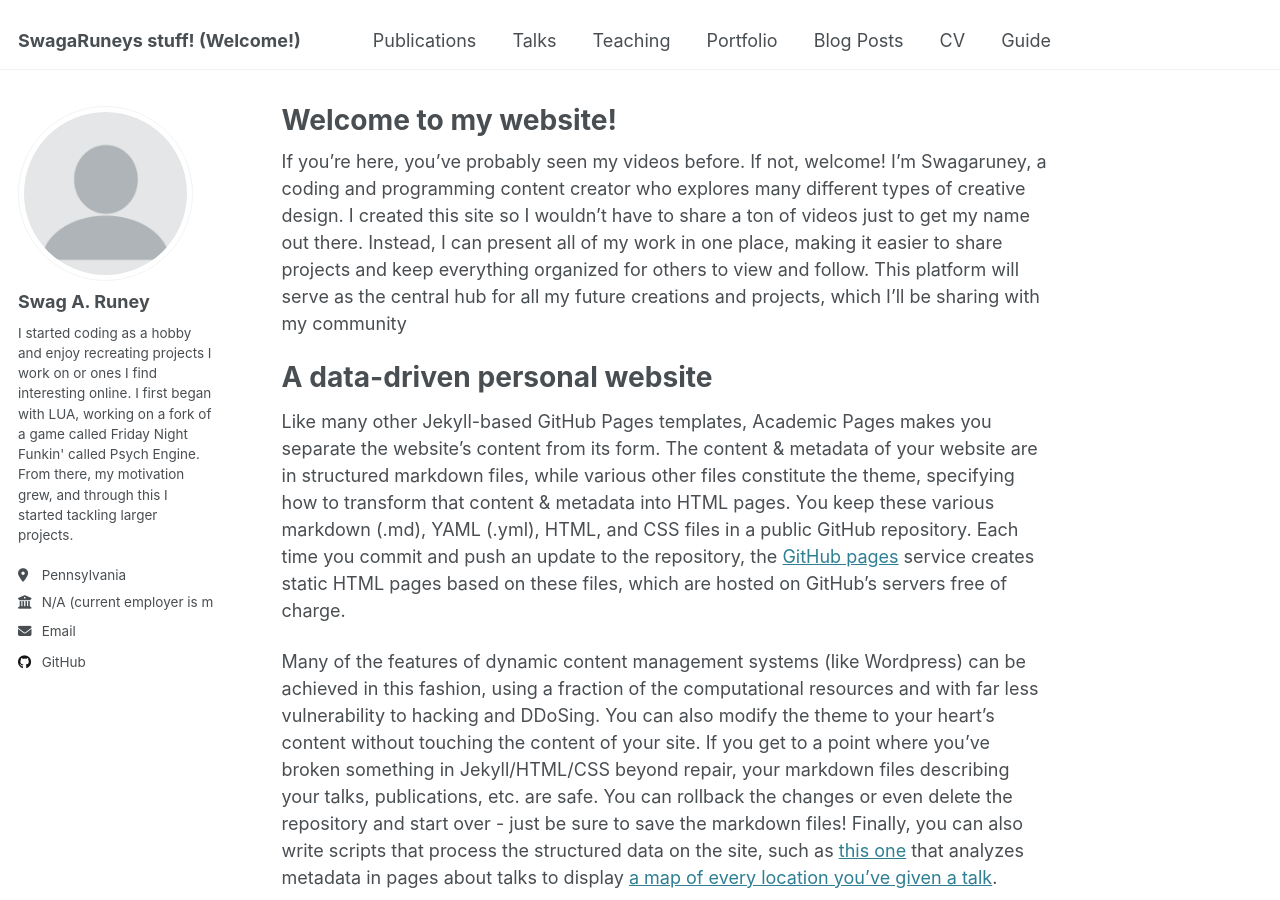
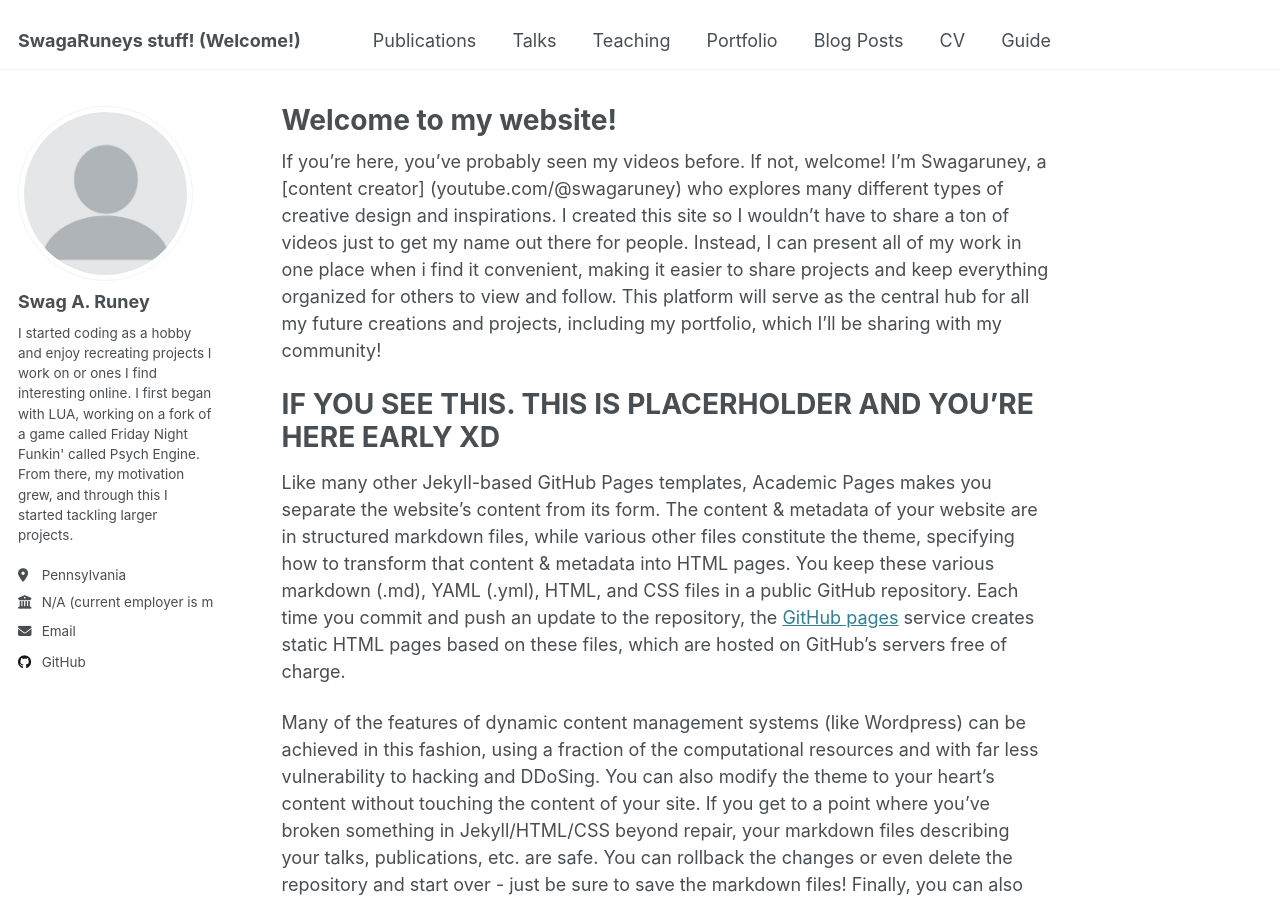
Before and after one commit to SwagaRuney/swagasstuff.github.io, a Jekyll site: the page built from _pages/about.md, in a window 1280 px wide and 900 px high. Built offline with Jekyll 4.4.1, drawn with Linux system fonts in a browser that asks for light colours.

Commit message:
Update about.md

```diff
--- a/_pages/about.md
+++ b/_pages/about.md
@@ -6,9 +6,9 @@ redirect_from:
   - /about/
   - /about.html
 ---
-If you're here, you've probably seen my videos before. If not, welcome! I’m Swagaruney, a coding and programming content creator who explores many different types of creative design. I created this site so I wouldn't have to share a ton of videos just to get my name out there. Instead, I can present all of my work in one place, making it easier to share projects and keep everything organized for others to view and follow. This platform will serve as the central hub for all my future creations and projects, which I’ll be sharing with my community
+If you're here, you've probably seen my videos before. If not, welcome! I’m Swagaruney, a [content creator] (youtube.com/@swagaruney) who explores many different types of creative design and inspirations. I created this site so I wouldn't have to share a ton of videos just to get my name out there for people. Instead, I can present all of my work in one place when i find it convenient, making it easier to share projects and keep everything organized for others to view and follow. This platform will serve as the central hub for all my future creations and projects, including my portfolio, which I’ll be sharing with my community!
 
-A data-driven personal website
+IF YOU SEE THIS. THIS IS PLACERHOLDER AND YOU'RE HERE EARLY XD
 ======
 Like many other Jekyll-based GitHub Pages templates, Academic Pages makes you separate the website's content from its form. The content & metadata of your website are in structured markdown files, while various other files constitute the theme, specifying how to transform that content & metadata into HTML pages. You keep these various markdown (.md), YAML (.yml), HTML, and CSS files in a public GitHub repository. Each time you commit and push an update to the repository, the [GitHub pages](https://pages.github.com/) service creates static HTML pages based on these files, which are hosted on GitHub's servers free of charge.
 
```
